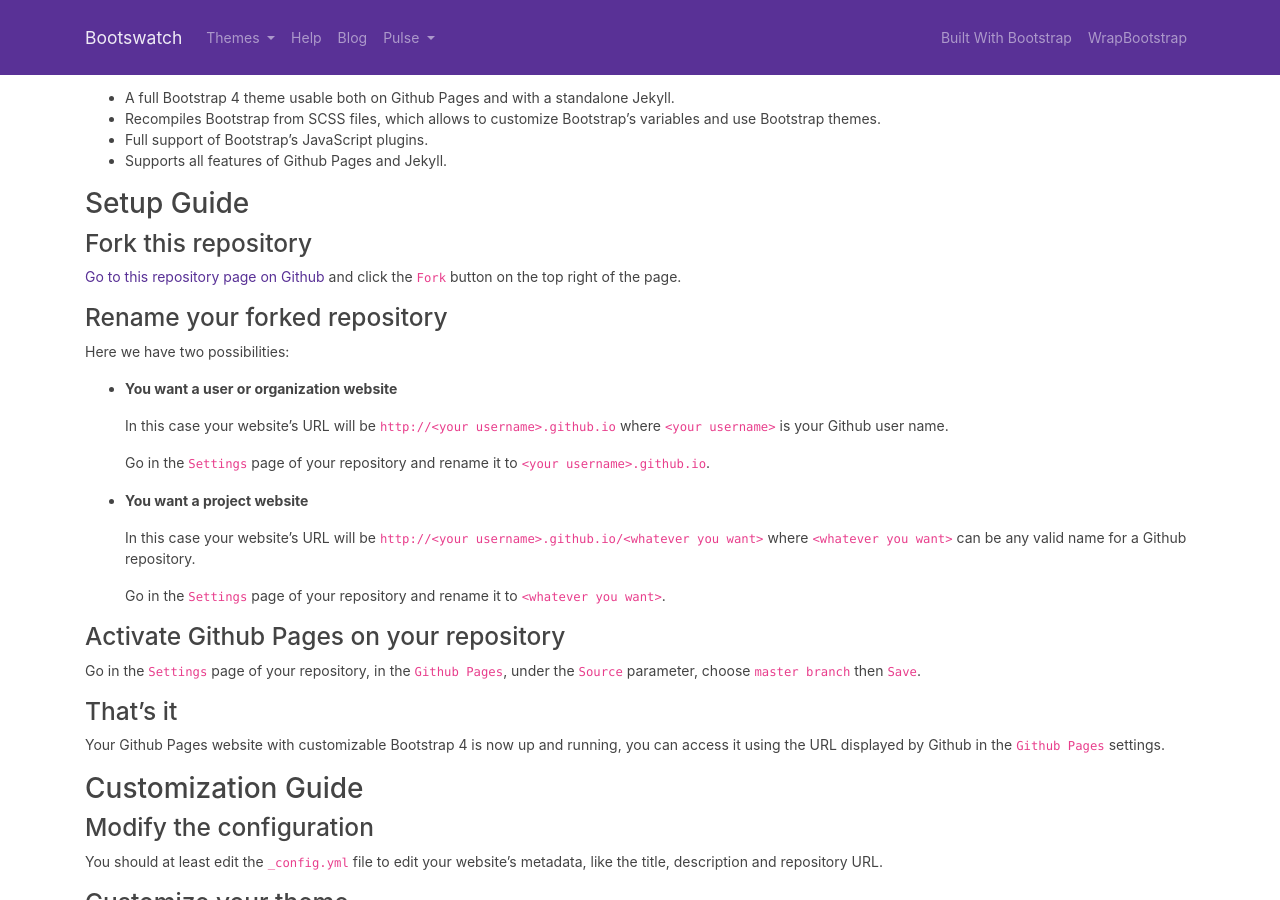
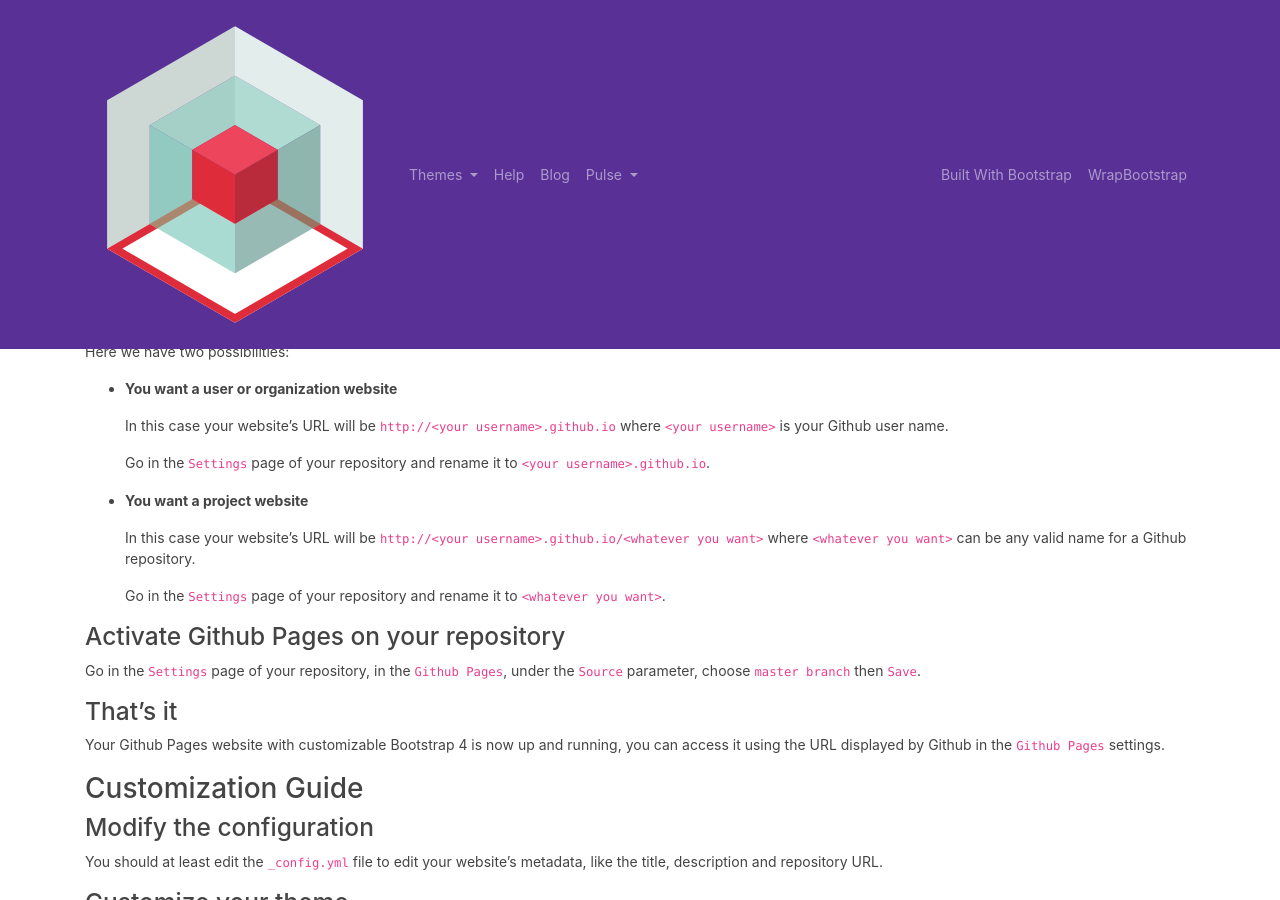
Before and after one commit to mcp-samples/mcp-samples.github.io, a Jekyll site: the page built from index.md, in a window 1280 px wide and 900 px high. Built offline with Jekyll 4.4.1, drawn with Linux system fonts in a browser that asks for light colours.

Commit message:
Changing header

```diff
--- a/_layouts/default.html
+++ b/_layouts/default.html
@@ -15,7 +15,7 @@
   <body>
     <div class="navbar navbar-expand-lg fixed-top navbar-dark bg-primary">
       <div class="container">
-        <a href="../" class="navbar-brand">Bootswatch</a>
+        <a href="../" class="navbar-brand"><img src="/assets/images/icon-MCP-outlined.png"></a>
         <button class="navbar-toggler" type="button" data-toggle="collapse" data-target="#navbarResponsive" aria-controls="navbarResponsive" aria-expanded="false" aria-label="Toggle navigation">
           <span class="navbar-toggler-icon"></span>
         </button>
```
Also changed, not shown: assets/images/icon-MCP-outlined.png (added).
